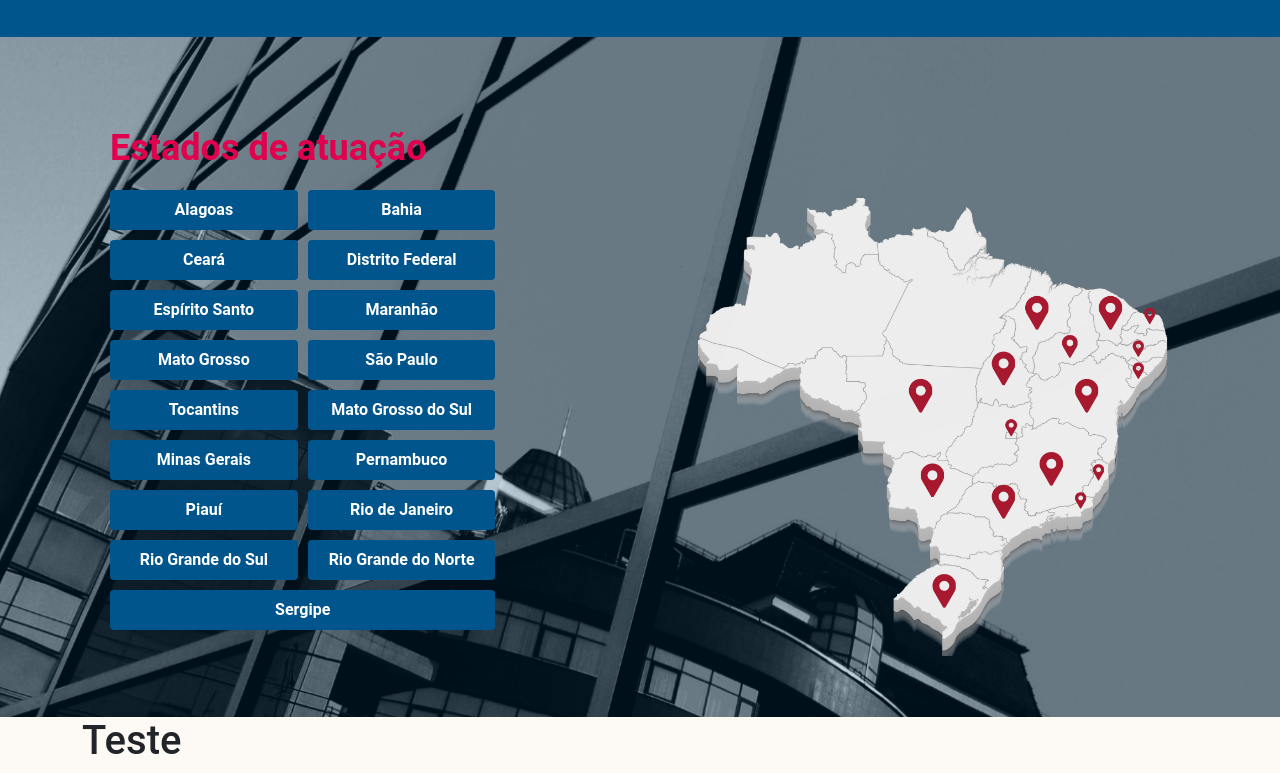
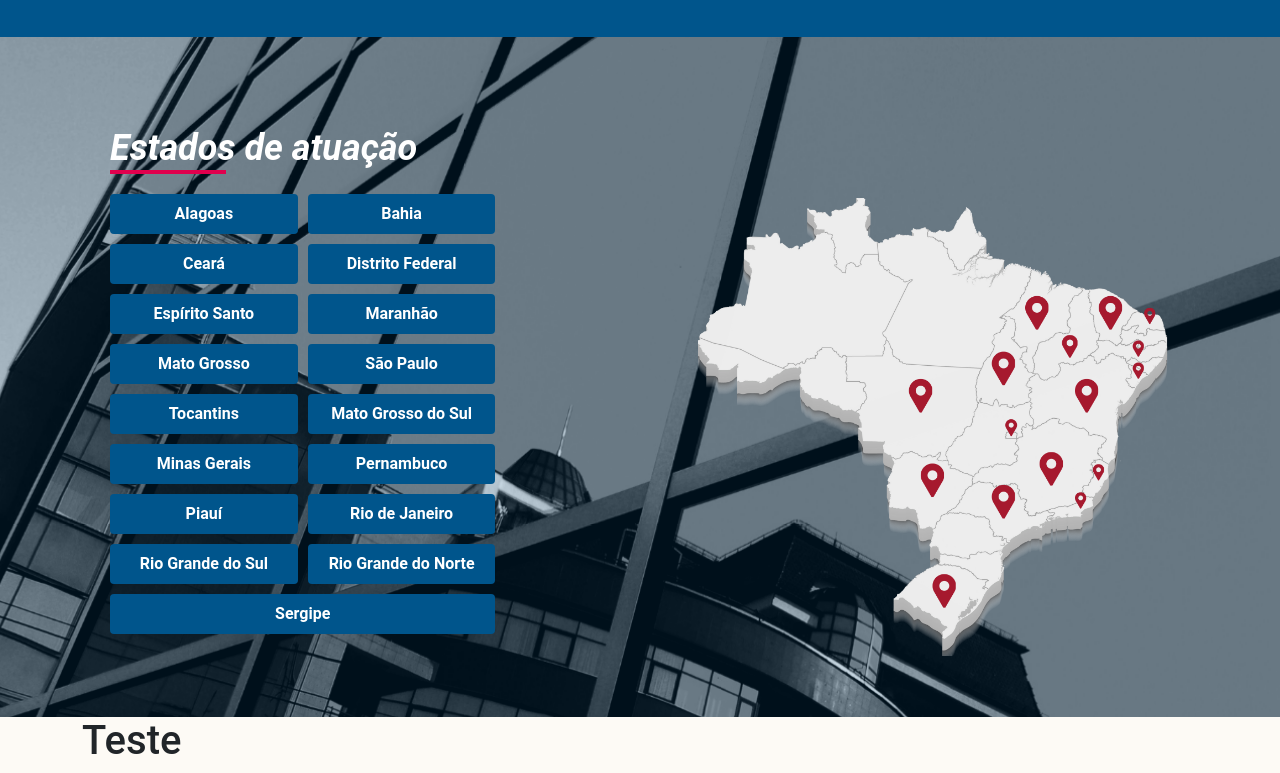
Before and after one commit to matheuspsiqueira/Eletrodata, a plain HTML site: page index.html in a window 1280 px wide. Shown: the part 1971-2744 px from the top of the page. Drawn offline with nearby package versions, Linux system fonts and the light colour scheme.

Commit message:
10° atualização

```diff
--- a/index.html
+++ b/index.html
@@ -152,6 +152,7 @@
 
       <div class="conteudo-esquerdo">
         <h1>Estados de atuação</h1>
+        <div class="linha"></div>
         <div class="lista-estados">
           <p>Alagoas</p>
           <p>Bahia</p>
--- a/style.css
+++ b/style.css
@@ -182,7 +182,7 @@ body{
     padding: 5px;
     width: 20%;
     margin-top: 2%;
-    transition: 0.3s ease;
+    transition: 0.5s ease;
   }
 
   .sobre .container .botao-sobre:hover{
@@ -278,7 +278,7 @@ body{
     border: none;
     background-color: #fdfaf5;
     cursor: pointer;
-    transition: 0.3s ease;
+    transition: 0.5s ease;
   }
 
   .oportunidade .container button:hover{
@@ -350,9 +350,17 @@ body{
 .estados .container h1 {
   font-size: 36px;
   font-weight: bold;
-  color: #E0004D;
-  margin-bottom: 20px;
+  color: #ffffff;
+  margin-bottom: 0px;
+  font-style: oblique;
 }
+
+  .estados .container .linha{
+    width: 30%;
+    border: 2px solid #E0004D;
+    margin-top: 0;
+    margin-bottom: 20px;
+  }
 
 .lista-estados {
   display: flex;
```
